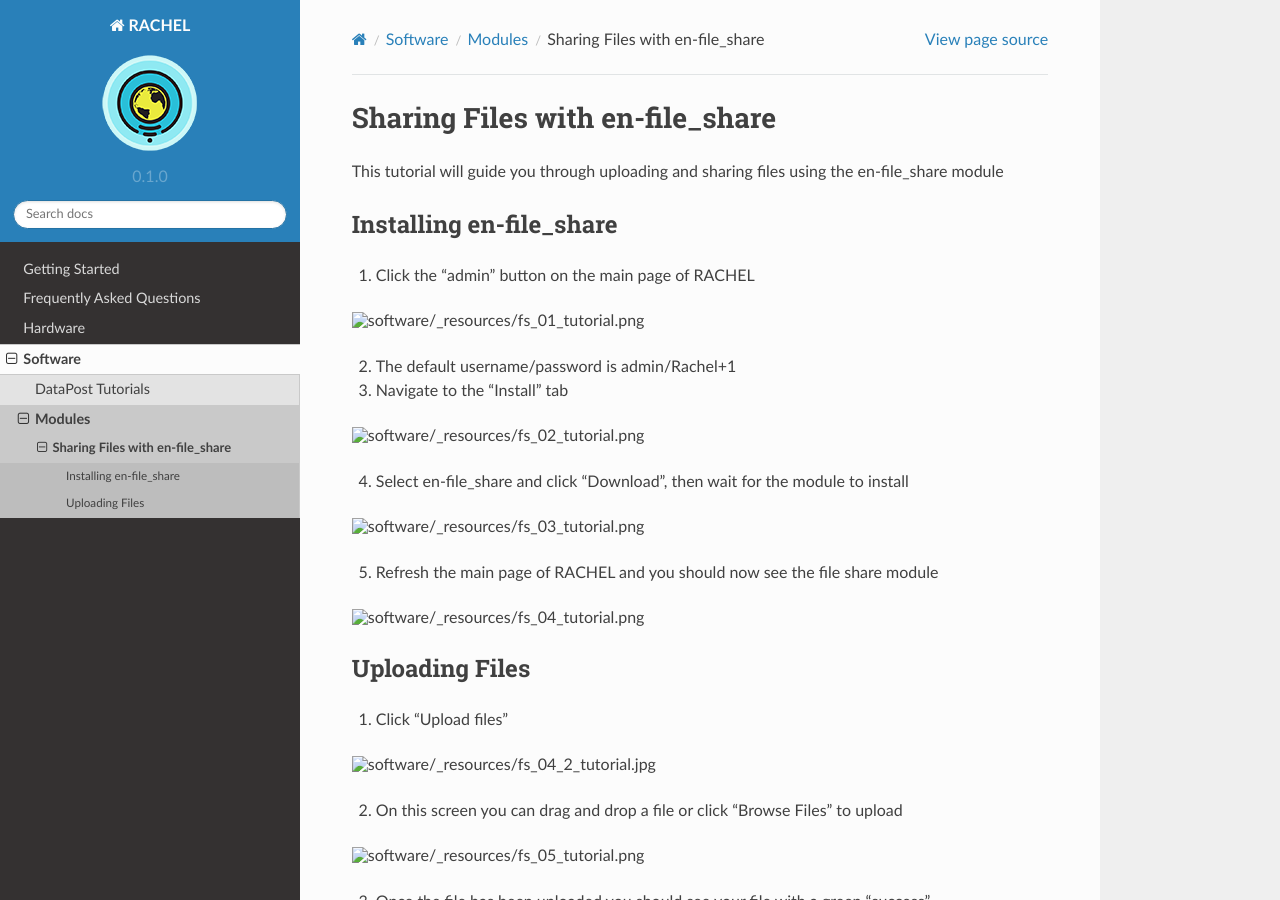
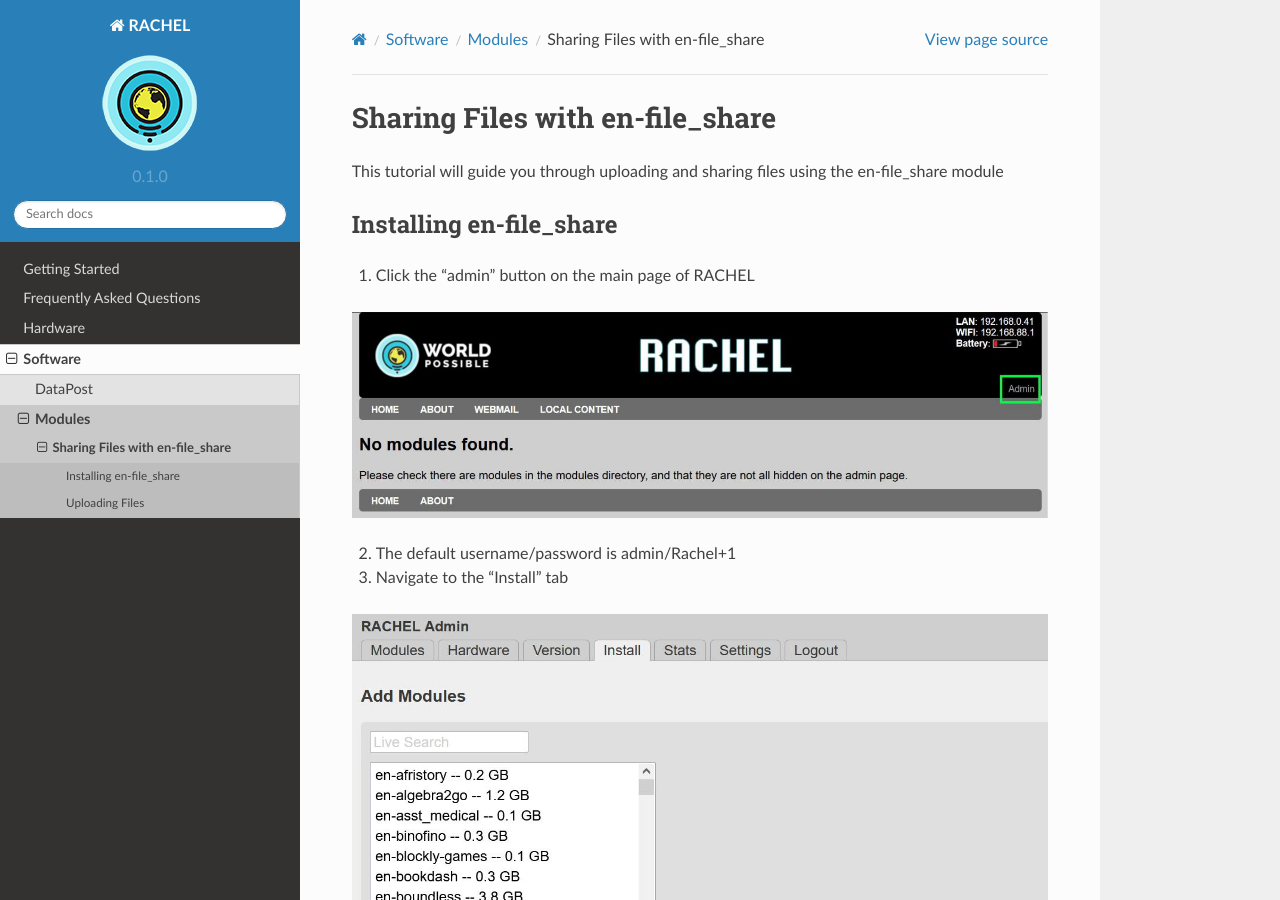
Before and after one commit to worldpossible/rachel, a Sphinx documentation site: the page built from docs/source/software/uploading/en_fileshare.rst, in a window 1280 px wide and 900 px high. Built offline with Sphinx 7.4.7 and the Read the Docs theme 2.0.0, drawn with Linux system fonts in a browser that asks for light colours; pages that are not in the unit, such as notebooks, are missing from menus.

Commit message:
minor fixes

```diff
--- a/docs/source/software/datapost/index.rst
+++ b/docs/source/software/datapost/index.rst
@@ -1,7 +1,7 @@
 .. _index:
 
-DataPost Tutorials
-==================
+DataPost
+========
 
 In 2021 World Possible released DataPost as a quick and easy way to get information to and from your RACHEL device without needing to put RACHEL on the internet. Anyone traveling to your RACHEL device with an Android Phone can serve as a digital mail courier, bringing new e-mails to RACHEL and picking up outgoing e-mails from the device. Included automatically in outgoing emails are usage logs of your RACHEL device that send to World Possible so we can analyze and display usage data.
 
--- a/docs/source/software/uploading/en_fileshare.rst
+++ b/docs/source/software/uploading/en_fileshare.rst
@@ -12,23 +12,23 @@
 1. Click the “admin” button on the main page of RACHEL
 
 
-.. image:: ../_resources/fs_01_tutorial.png
+.. image:: ../../_resources/fs_01_tutorial.png
 
 
 2. The default username/password is admin/Rachel+1
 
 3. Navigate to the “Install” tab
 
-.. image:: ../_resources/fs_02_tutorial.png
+.. image:: ../../_resources/fs_02_tutorial.png
 
 4. Select en-file_share and click “Download”, then wait for the module to install
 
-.. image:: ../_resources/fs_03_tutorial.png
+.. image:: ../../_resources/fs_03_tutorial.png
 
 
 5. Refresh the main page of RACHEL and you should now see the file share module
 
-.. image:: ../_resources/fs_04_tutorial.png
+.. image:: ../../_resources/fs_04_tutorial.png
 
 
 
@@ -38,33 +38,33 @@
 
 1. Click “Upload files”
 
-.. image:: ../_resources/fs_04_2_tutorial.jpg
+.. image:: ../../_resources/fs_04_2_tutorial.jpg
 
 2. On this screen you can drag and drop a file or click “Browse Files” to upload
 
-.. image:: ../_resources/fs_05_tutorial.png
+.. image:: ../../_resources/fs_05_tutorial.png
 
 3. Once the file has been uploaded you should see your file with a green “success”
 
-.. image:: ../_resources/fs_06_tutorial.png
+.. image:: ../../_resources/fs_06_tutorial.png
 
 3. On the main page of RACHEL, the click “View Files” to see the uploaded files.
 
-.. image:: ../_resources/fs_07_tutorial.png
+.. image:: ../../_resources/fs_07_tutorial.png
 
 4. You can either right click and save the file, or click them directly and save them
 
-.. image:: ../_resources/fs_08_tutorial.png
+.. image:: ../../_resources/fs_08_tutorial.png
 
 
 5. To hide the file share module from the main page when it’s not needed, First navigate to the “modules” tab in the admin interface
 
-.. image:: ../_resources/fs_09_tutorial.png
+.. image:: ../../_resources/fs_09_tutorial.png
 
 
 6. Click the “hide” checkbox on the right hand side for en-file_share, then click “Save Changes”
 
-.. image:: ../_resources/fs_10_tutorial.png
+.. image:: ../../_resources/fs_10_tutorial.png
 
 
 7. The module will now be hidden on the main page of RACHEL. To show it again, uncheck the hide button and click Save Changes again
```
